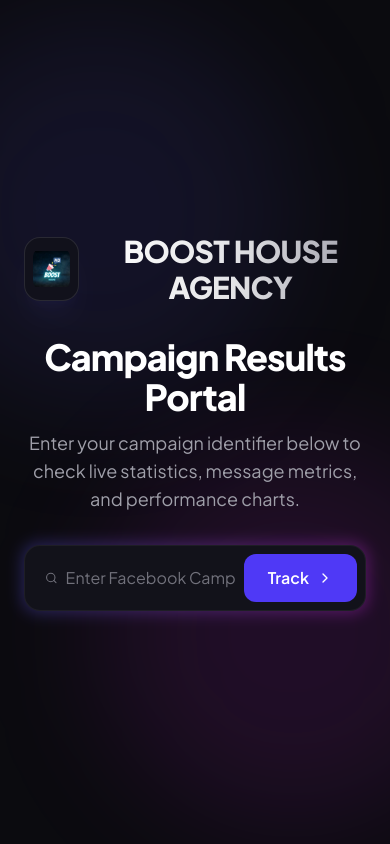
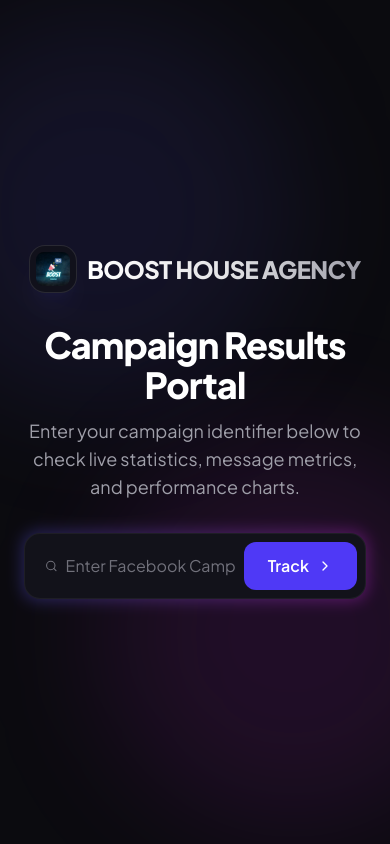
Before and after one commit to Syedadnanalamin/Advertising_Analytics, a Next.js app: page / in a window 390 px wide. Shown: the top 844 px of the page. Built offline with nearby package versions, Linux system fonts and the light colour scheme.

Commit message:
Inject manual viewport tag and fix mobile logo spacing on SearchScreen

```diff
--- a/src/app/layout.js
+++ b/src/app/layout.js
@@ -13,6 +13,9 @@ export const viewport = {
 export default function RootLayout({ children }) {
   return (
     <html lang="en">
+      <head>
+        <meta name="viewport" content="width=device-width, initial-scale=1.0" />
+      </head>
       <body className="min-h-screen min-w-full bg-[#0b0b0f] text-[#f4f4f6] antialiased">
         {children}
       </body>
--- a/src/components/SearchScreen.js
+++ b/src/components/SearchScreen.js
@@ -13,15 +13,15 @@ export default function SearchScreen({
 
       <div className="w-full max-w-xl text-center space-y-8 z-10">
         {/* Header/Logo */}
-        <div className="inline-flex items-center gap-4">
-          <div className="w-16 h-16 rounded-2xl bg-[#12121a]/80 border border-white/10 flex items-center justify-center p-2 overflow-hidden shadow-xl shadow-indigo-500/5">
+        <div className="inline-flex items-center gap-2.5 sm:gap-4 text-left">
+          <div className="w-12 h-12 sm:w-16 sm:h-16 rounded-2xl bg-[#12121a]/80 border border-white/10 flex items-center justify-center p-1.5 sm:p-2 overflow-hidden shadow-xl shadow-indigo-500/5 shrink-0">
             <img
               src="/logo.jpg"
               alt="Boost House Agency Logo"
-              className="w-full h-full object-contain rounded-xl"
+              className="w-full h-full object-contain rounded-lg sm:rounded-xl"
             />
           </div>
-          <span className="text-3xl font-extrabold tracking-tight bg-clip-text text-transparent bg-gradient-to-r from-white via-zinc-200 to-zinc-400">
+          <span className="text-left text-2xl sm:text-3xl font-extrabold leading-tight tracking-tight bg-clip-text text-transparent bg-gradient-to-r from-white via-zinc-200 to-zinc-400">
             BOOST HOUSE AGENCY
           </span>
         </div>
```
